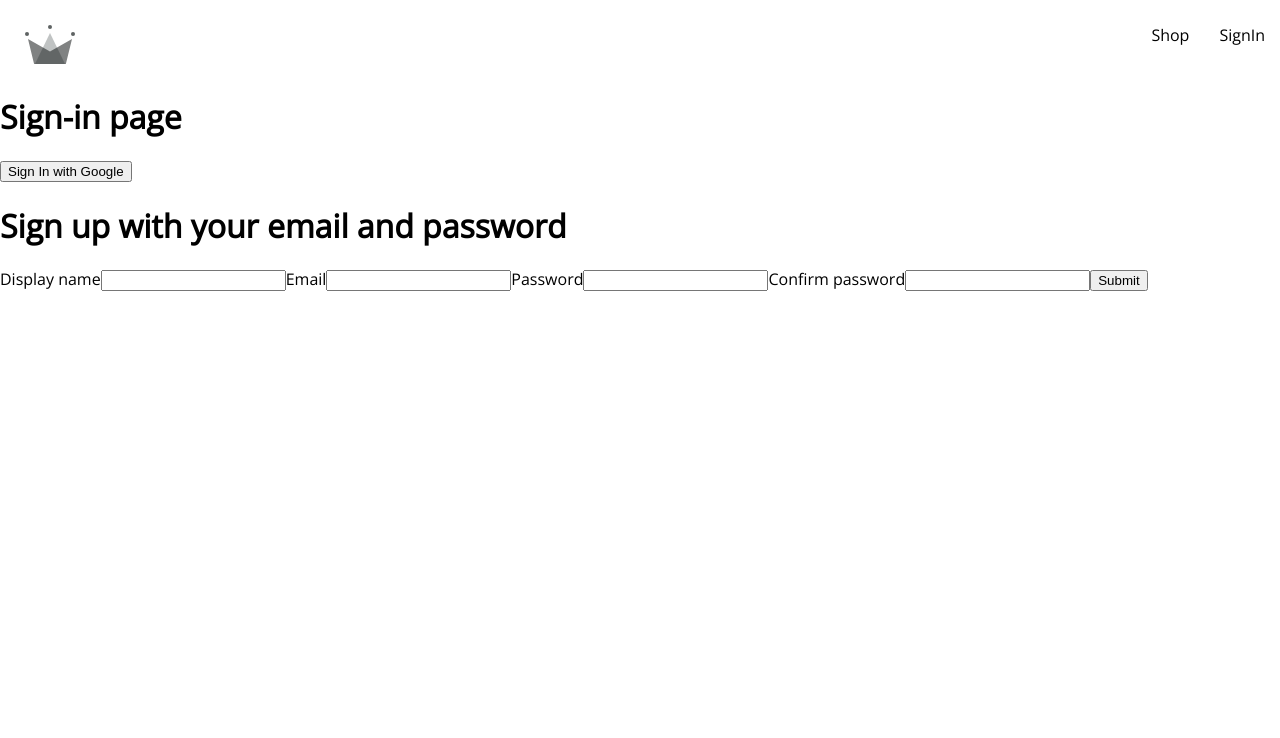
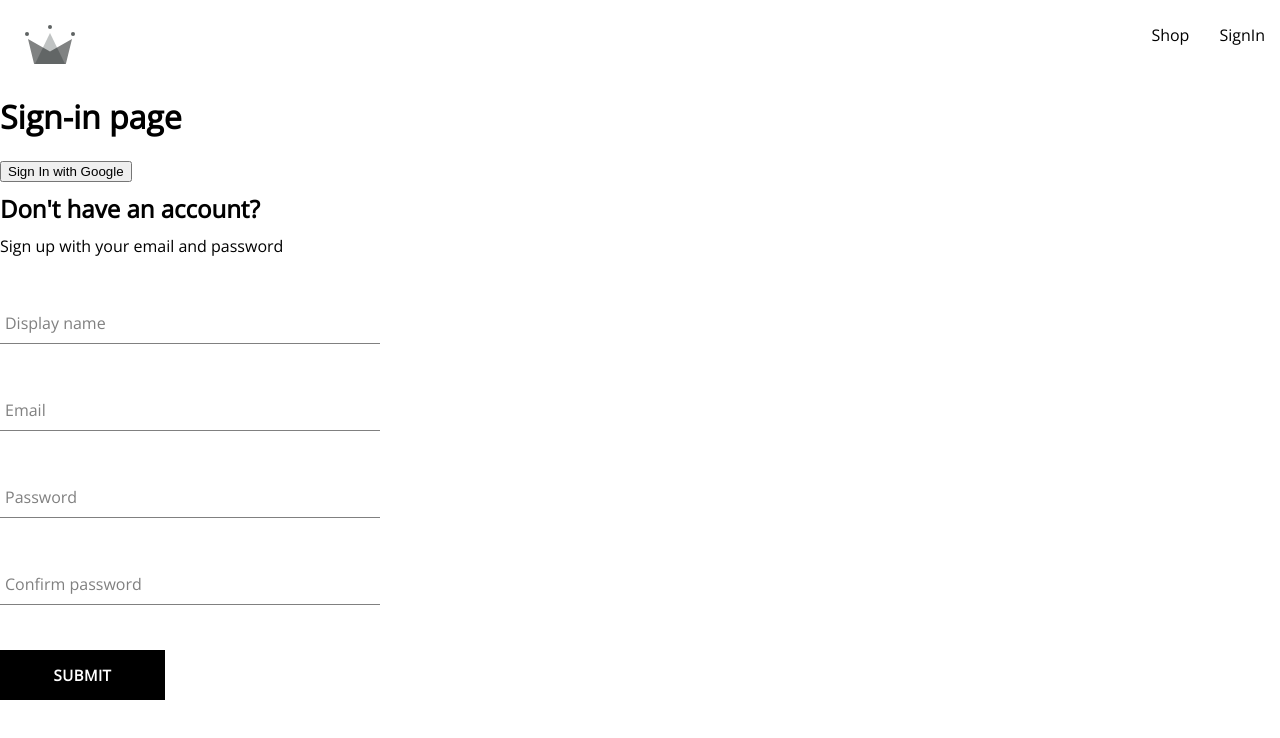
Before and after one commit to trazeris/mealplan-clothing, a React (Create React App) app: page /sign-in in a window 1280 px wide. Shown: the top 738 px of the page. Built offline with nearby package versions, Linux system fonts and the light colour scheme.

Commit message:
feat:Add styling for sign up and make ssmaller components

```diff
--- /dev/null
+++ b/src/components/button/button.component.jsx
@@ -0,0 +1,18 @@
+import './button.styles.scss';
+
+const BUTTON_TYPES_CLASSES = {
+  google: 'google-sign-in',
+  inverted: 'inverted'
+}
+
+const Button = ({children, buttonType, ...otherProps}) => {
+  return (
+    <button
+      {...otherProps}
+      className={`button-container ${BUTTON_TYPES_CLASSES[buttonType]}`}>
+      {children}
+    </button>
+  )
+}
+
+export default Button;
--- /dev/null
+++ b/src/components/button/button.styles.scss
@@ -0,0 +1,46 @@
+.button-container {
+  min-width: 165px;
+  width: auto;
+  height: 50px;
+  letter-spacing: 0.5px;
+  line-height: 50px;
+  padding: 0 35px 0 35px;
+  font-size: 15px;
+  background-color: black;
+  color: white;
+  text-transform: uppercase;
+  font-family: 'Open Sans';
+  font-weight: bolder;
+  border: none;
+  cursor: pointer;
+  display: flex;
+  justify-content: center;
+
+  &:hover {
+    background-color: white;
+    color: black;
+    border: 1px solid black;
+  }
+
+  &.google-sign-in {
+    background-color: #4285f4;
+    color: white;
+
+    &:hover {
+      background-color: #357ae8;
+      border: none;
+    }
+  }
+
+  &.inverted {
+    background-color: white;
+    color: black;
+    border: 1px solid black;
+
+    &:hover {
+      background-color: black;
+      color: white;
+      border: none;
+    }
+  }
+}
--- /dev/null
+++ b/src/components/form-input/form-input.component.jsx
@@ -0,0 +1,12 @@
+import './form-input.styles.scss';
+
+const FormInput = ({label, ...otherInputProps}) => {
+  return (
+    <div className="group">
+      <input className="form-input" {...otherInputProps} />
+      {label && <label className={`${otherInputProps.value.length ? 'shrink' : '' } form-input-label`}>{label}</label>}
+    </div>
+  )
+}
+
+export default FormInput;
--- /dev/null
+++ b/src/components/form-input/form-input.styles.scss
@@ -0,0 +1,54 @@
+$sub-color: grey;
+$main-color: black;
+
+@mixin shrinkLabel {
+  top: -14px;
+  font-size: 12px;
+  color: $main-color;
+}
+
+.group {
+  position: relative;
+  margin: 45px 0;
+
+  .form-input {
+    background: none;
+    background-color: white;
+    color: $sub-color;
+    font-size: 18px;
+    padding: 10px 10px 10px 5px;
+    display: block;
+    width: 100%;
+    border: none;
+    border-radius: 0;
+    border-bottom: 1px solid $sub-color;
+    margin: 25px 0;
+
+    &:focus {
+      outline: none;
+    }
+
+    &:focus ~ .form-input-label {
+      @include shrinkLabel();
+    }
+  }
+
+  input[type='password'] {
+    letter-spacing: 0.3em;
+  }
+
+  .form-input-label {
+    color: $sub-color;
+    font-size: 16px;
+    font-weight: normal;
+    position: absolute;
+    pointer-events: none;
+    left: 5px;
+    top: 10px;
+    transition: 300ms ease all;
+
+    &.shrink {
+      @include shrinkLabel();
+    }
+  }
+}
--- a/src/components/sign-up-form/sign-up-form.component.jsx
+++ b/src/components/sign-up-form/sign-up-form.component.jsx
@@ -1,5 +1,8 @@
 import { useEffect, useState } from "react";
 import { createAuthUserWithEmailAndPassword, createUserDocumentFromAuth } from "../../utils/firebase/firebase.utils";
+import Button from "../button/button.component";
+import FormInput from "../form-input/form-input.component";
+import './sign-up-form.styles.scss';
 
 const defaultFormFields = {
   displayName: '',
@@ -41,23 +44,40 @@
   };
 
   return (
-    <div>
-      <h1>Sign up with your email and password</h1>
+    <div className="sign-up-container">
+      <h2>Don't have an account?</h2>
+      <span>Sign up with your email and password</span>
       <form onSubmit={onSubmit}>
-        <label>Display name</label>
-        <input type="text" required onChange={handleChange} name="displayName" value={displayName} />
+        <FormInput
+          label={'Display name'}
+          name={'displayName'}
+          value={displayName}
+          type={'text'}
+          onChange={handleChange} />
 
-        <label>Email</label>
-        <input type="email" required  onChange={handleChange} name="email" value={email} />
+        <FormInput
+          label={'Email'}
+          name={'email'}
+          value={email}
+          type={'email'}
+          onChange={handleChange} />
 
-        <label>Password</label>
-        <input type="password" required  onChange={handleChange} name="password"  value={password} />
+        <FormInput
+          label={'Password'}
+          name={'password'}
+          value={password}
+          type={'password'}
+          onChange={handleChange} />
 
-        <label>Confirm password</label>
-        <input type="password" required  onChange={handleChange} name="confirmPassword"  value={confirmPassword} />
+        <FormInput
+          label={'Confirm password'}
+          name={'confirmPassword'}
+          value={confirmPassword}
+          type={'password'}
+          onChange={handleChange} />
         {!arePasswordsMatching && <span>Passwords do not match</span>}
 
-        <input type='submit' value="Submit" disabled={!arePasswordsMatching} />
+        <Button disabled={!arePasswordsMatching}>Submit</Button>
       </form>
     </div>
   )
--- /dev/null
+++ b/src/components/sign-up-form/sign-up-form.styles.scss
@@ -0,0 +1,9 @@
+.sign-up-container {
+  display: flex;
+  flex-direction: column;
+  width: 380px;
+
+  h2 {
+    margin: 10px 0;
+  }
+}
--- a/src/utils/firebase/firebase.utils.js
+++ b/src/utils/firebase/firebase.utils.js
@@ -1,5 +1,5 @@
 import { initializeApp } from 'firebase/app';
-import { getAuth, signInWithRedirect, signInWithPopup, GoogleAuthProvider, createUserWithEmailAndPassword } from 'firebase/auth';
+import { getAuth, signInWithPopup, GoogleAuthProvider, createUserWithEmailAndPassword } from 'firebase/auth';
 import { getFirestore, doc, getDoc, setDoc } from 'firebase/firestore';
 
 // firebase configuration
```
